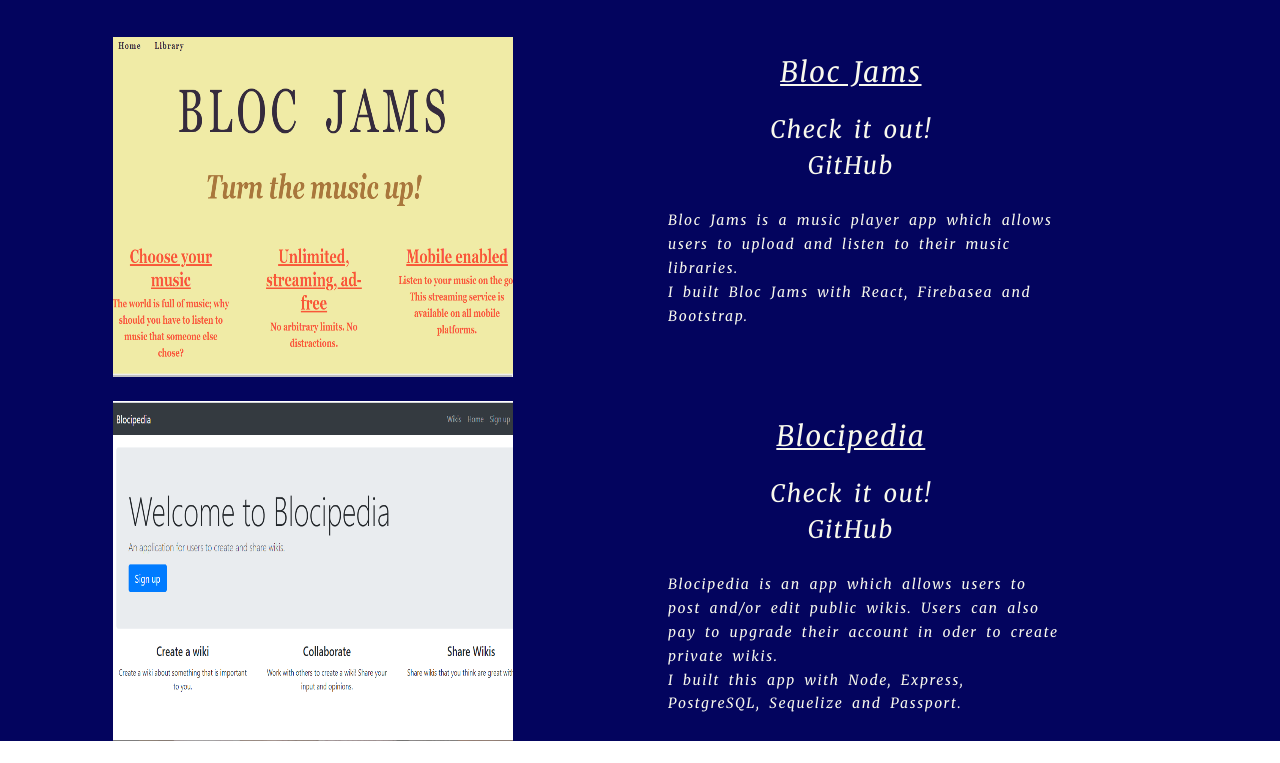
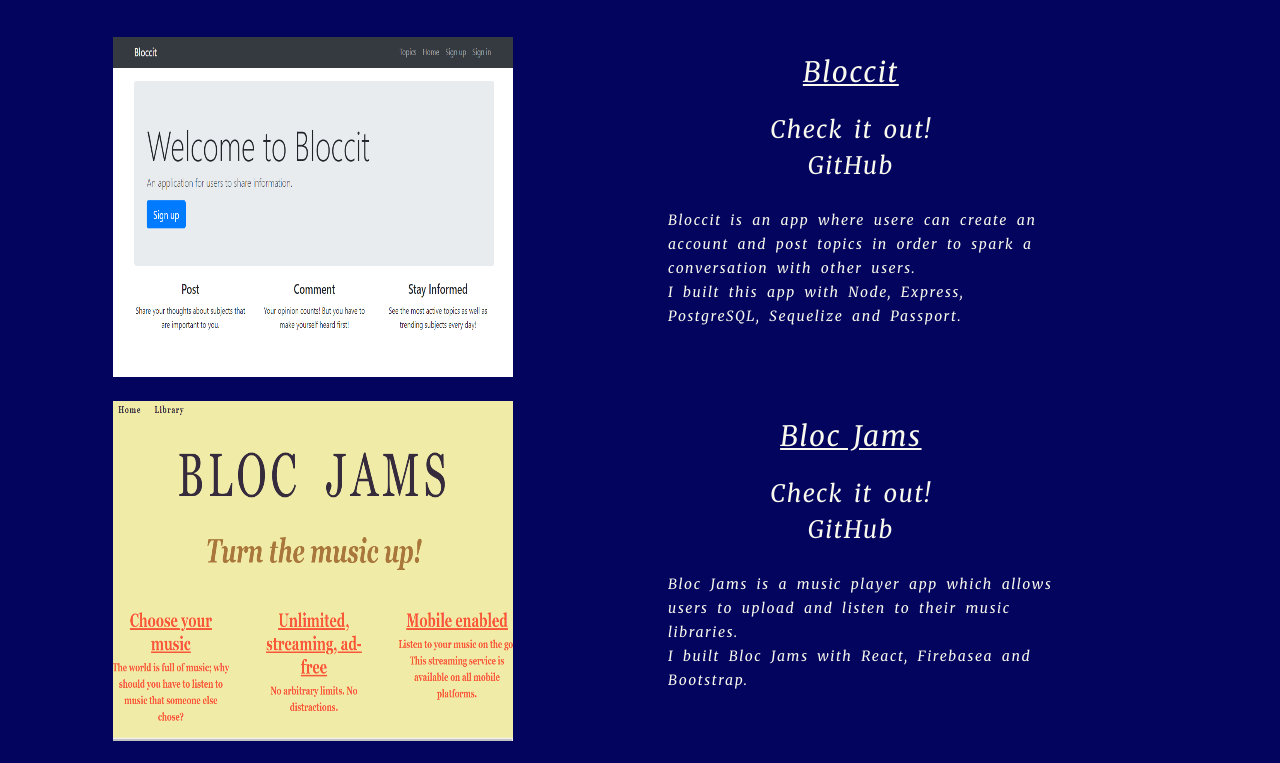
Before and after one commit to tdw78/timothy-weiss, a React (Create React App) app: page /projects in a window 1280 px wide. Shown: the part 938-1701 px from the top of the page. Before the commit the page ends 1679 px from the top, so only its background shows below. Built offline with nearby package versions, Linux system fonts and the light colour scheme.

Commit message:
Project Added

```diff
--- a/src/components/Projects.js
+++ b/src/components/Projects.js
@@ -69,6 +69,24 @@ class Projects extends Component {
 
          <div className="row">
            <div className="col-lg-6">
+           <a href="https://tdw78-bloccit.herokuapp.com/" target="_blank" rel="noopener noreferrer"> <img src="../../images/bloccit.png" alt="Bloccit"/> </a>
+           </div>
+           <div className="col-lg-4 list-group">
+             <p style={listHeader}>Bloccit</p>
+             <a style={listStyle} href="https://tdw78-bloccit.herokuapp.com/" target="_blank" rel="noopener noreferrer">Check it out!</a>
+             <a style={listStyle} href="https://github.com/tdw78/blocipedia" target="_blank" rel="noopener noreferrer">GitHub</a>
+             <p className="proj-description">
+               Bloccit is an app where usere can create an account and post topics in order
+               to spark a conversation with other users. <br></br> I built this app with Node, Express, PostgreSQL,
+               Sequelize and Passport.
+             </p>
+           </div>
+         </div>
+
+         <br></br>
+
+         <div className="row">
+           <div className="col-lg-6">
            <a href="https://tdw78-bloc-jams.herokuapp.com/" target="_blank" rel="noopener noreferrer"> <img src="../../images/bloc-jams.png" alt="Bloc Jams"/> </a>
            </div>
            <div className="col-lg-4 list-group">
@@ -101,7 +119,6 @@ class Projects extends Component {
            </div>
          </div>
 
-
         </div>
       </div>
   );
```
Also changed, not shown: public/images/bloccit.png (added).
